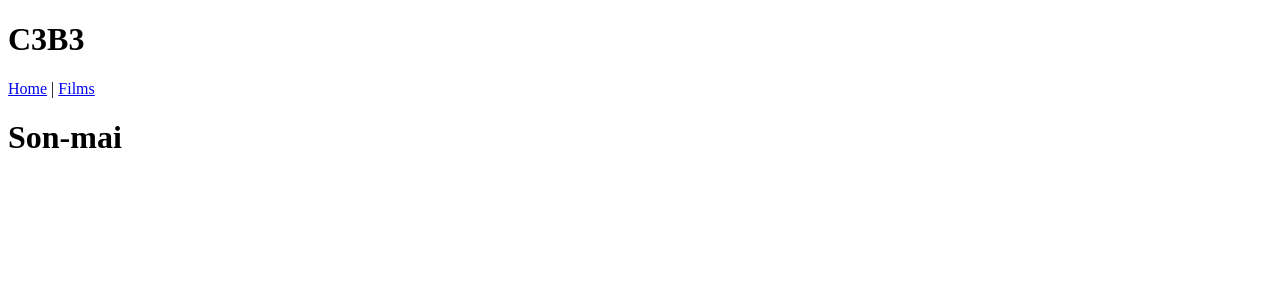
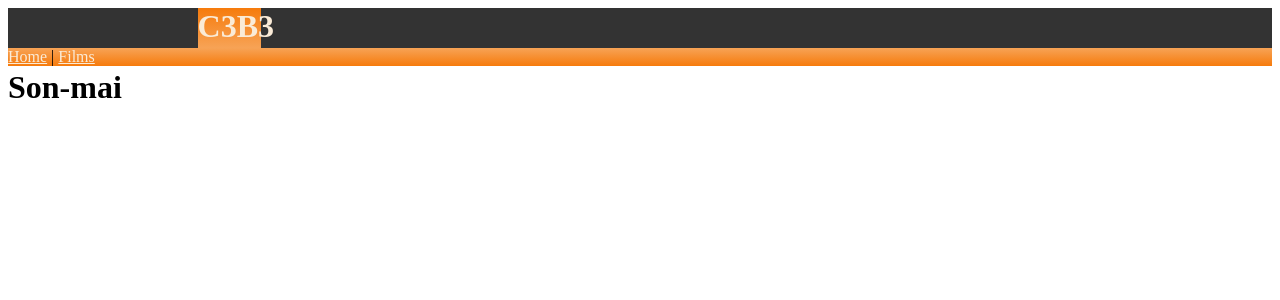
Before and after one commit to studio-c3b3/c3b3-suite, a Vue app: page / in a window 1280 px wide. Shown: the top 300 px of the page. Built offline with nearby package versions, Linux system fonts and the light colour scheme.

Commit message:
Mise en place d'une base de header - couleurs : orange/marron

```diff
--- a/package.json
+++ b/package.json
@@ -9,6 +9,8 @@
   },
   "dependencies": {
     "core-js": "^3.6.5",
+    "css-loader": "^5.0.1",
+    "style-loader": "^2.0.0",
     "vue": "^3.0.0",
     "vue-router": "^4.0.3"
   },
--- a/src/App.vue
+++ b/src/App.vue
@@ -1,8 +1,10 @@
 <template>
-  <h1>C3B3</h1>
-  <div id="nav">
-      <router-link to="/">Home</router-link> |
-      <router-link to="/films">Films</router-link>
+  <div id="header">
+    <h1 id="titre">C3B3</h1>
+    <div id="nav">
+        <router-link to="/" id="pages">Home</router-link> |
+        <router-link to="/films" id="pages">Films</router-link>
+    </div>
   </div>
   <router-view />
 </template>
--- /dev/null
+++ b/src/assets/styles/style.css
@@ -0,0 +1,25 @@
+#header{
+  margin:0px;
+  height: 40px;
+  background-color: #333;
+}
+
+#titre{
+  margin:0px;
+  height: 40px;
+  margin-left: 15%;
+  margin-right: 80%;
+  color: antiquewhite;
+  background: rgb(2,0,36);
+  background: linear-gradient(0deg, rgba(2,0,36,1) 0%, rgba(247,163,86,1) 0%, rgba(246,123,12,1) 100%);
+}
+
+#nav{
+  margin:0px;
+  background: rgb(2,0,36);
+  background: linear-gradient(0deg, rgba(2,0,36,1) 0%, rgba(246,123,12,1) 0%, rgba(247,163,86,1) 100%);
+}
+
+#pages{
+  color: antiquewhite;
+}
--- a/src/main.js
+++ b/src/main.js
@@ -1,5 +1,6 @@
 import { createApp } from 'vue'
 import App from './App.vue'
-import router from './router' // <---
+import router from './router'
+import './assets/styles/style.css'
 
 createApp(App).use(router).mount('#app')
--- a/src/views/Home.vue
+++ b/src/views/Home.vue
@@ -1,3 +1,3 @@
 <template>
-  <h1>Son-mai</h1>
+  <h1 id="page">Son-mai</h1>
 </template>
```
Also changed, not shown: 1 other file (tests, documents, lock files or other folders).
